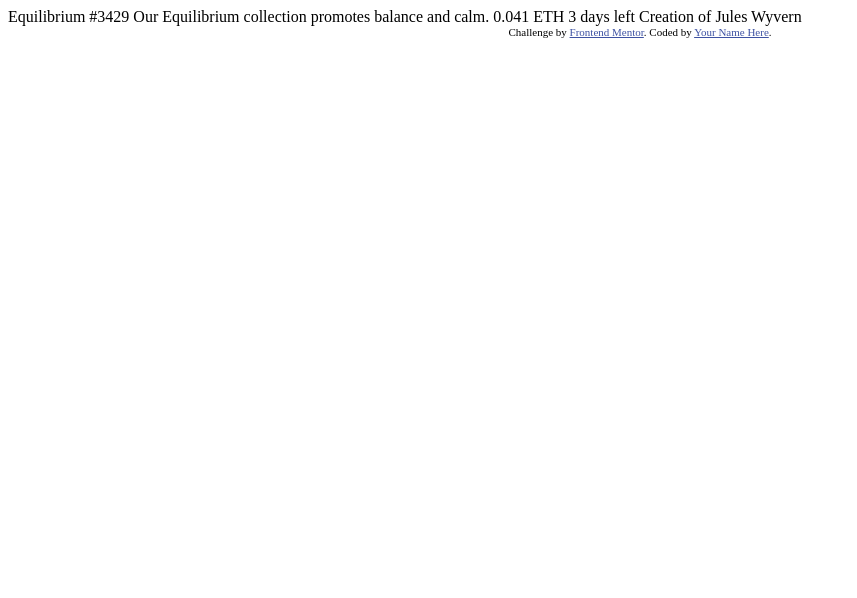
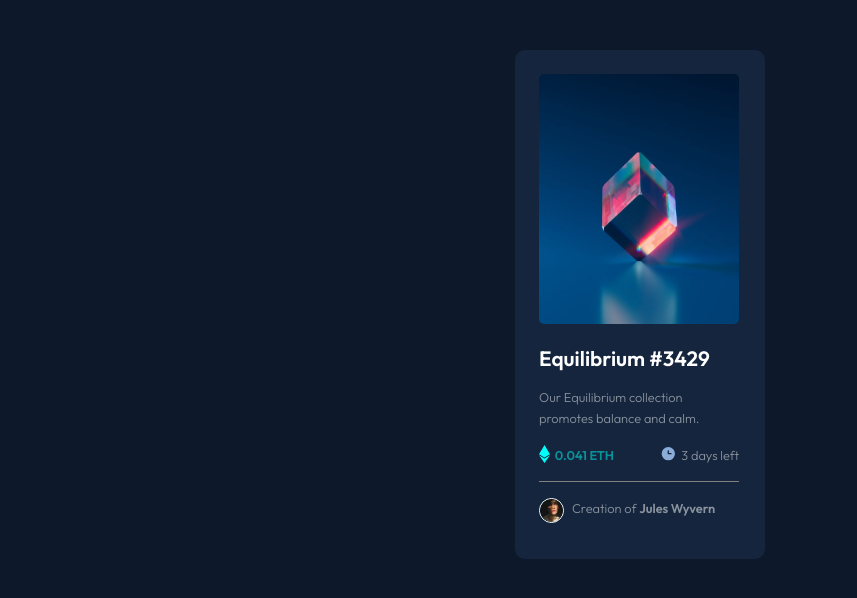
Before and after one commit to gusyoldi/card-component, a plain HTML site: page index.html in a window 1280 px wide. Shown: the whole page, without its empty margins (0-857 px from the left). Drawn offline with Linux system fonts and the light colour scheme.

Commit message:
Challenge completo

```diff
--- a/index.html
+++ b/index.html
@@ -1,33 +1,67 @@
 <!DOCTYPE html>
 <html lang="en">
   <head>
-  <meta charset="UTF-8">
-  <meta name="viewport" content="width=device-width, initial-scale=1.0"> <!-- displays site properly based on user's device -->
+    <meta charset="UTF-8" />
+    <meta name="viewport" content="width=device-width, initial-scale=1.0" />
+    <!-- displays site properly based on user's device -->
 
-  <link rel="icon" type="image/png" sizes="32x32" href="./images/favicon-32x32.png">
+    <link
+      rel="icon"
+      type="image/png"
+      sizes="32x32"
+      href="./images/favicon-32x32.png"
+    />
+    <!-- FONTS -->
+    <link rel="preconnect" href="https://fonts.googleapis.com">
+    <link rel="preconnect" href="https://fonts.gstatic.com" crossorigin>
+    <link href="https://fonts.googleapis.com/css2?family=Outfit:wght@200;300;400;600&display=swap" rel="stylesheet">
 
+    <!-- FONTS -->
+    <link rel="stylesheet" href="style.css" />
     <title>Frontend Mentor | NFT preview card component</title>
-
-  <!-- Feel free to remove these styles or customise in your own stylesheet 👍 -->
-  <style>
-    .attribution { font-size: 11px; text-align: center; }
-    .attribution a { color: hsl(228, 45%, 44%); }
-  </style>
   </head>
   <body>
+    <main>
+      <div class="card-component">
+        <div class="card-body">
+          <img src="images/image-equilibrium.jpg" alt="image-equilibrium" />
 
-  Equilibrium #3429
 
-  Our Equilibrium collection promotes balance and calm.
+        <h1>Equilibrium #3429</h1>
+        <p>Our Equilibrium collection promotes balance and calm.</p>
+        <div class="etherum-clock">
+          <div class="etherum">
+          <svg width="11" height="18" xmlns="http://www.w3.org/2000/svg">
+            <path
+              d="M11 10.216 5.5 18 0 10.216l5.5 3.263 5.5-3.262ZM5.5 0l5.496 9.169L5.5 12.43 0 9.17 5.5 0Z"
+              fill="#00FFF8"
+            />
+          </svg>
+          <p>0.041 ETH</p>
+        </div>
+        <div class="clock">
+          <svg width="17" height="17" xmlns="http://www.w3.org/2000/svg">
+            <path
+              d="M8.305 2.007a6.667 6.667 0 1 0 0 13.334 6.667 6.667 0 0 0 0-13.334Zm2.667 7.334H8.305a.667.667 0 0 1-.667-.667V6.007a.667.667 0 0 1 1.334 0v2h2a.667.667 0 0 1 0 1.334Z"
+              fill="#8BACD9"
+            />
+          </svg>
+          <p>3 days left</p>
+        </div>
+      </div>
 
-  0.041 ETH
-  3 days left
-
-  Creation of Jules Wyvern
-
-  <div class="attribution">
-    Challenge by <a href="https://www.frontendmentor.io?ref=challenge" target="_blank">Frontend Mentor</a>.
-    Coded by <a href="#">Your Name Here</a>.
+          <div class="card-creator">
+            <img src="./images/image-avatar.png" alt="image-avatar" />
+            <p>Creation of <b>Jules Wyvern</b></p>
           </div>
+        </div>
+      </div>
+    </main>
   </body>
 </html>
+<!-- <div class="attribution">
+        Challenge by
+        <a href="https://www.frontendmentor.io?ref=challenge" target="_blank"
+          >Frontend Mentor</a
+        >. Coded by <a href="#">Your Name Here</a>.
+      </div> -->
--- /dev/null
+++ b/style.css
@@ -0,0 +1,94 @@
+:root {
+  --SoftBlue: hsl(215, 51%, 70%);
+  --Cyan: hsl(178, 100%, 50%);
+  --VeryDarkBlue1: hsl(217, 54%, 11%);
+  --VeryDarkBlue2: hsl(216, 50%, 16%);
+  --VeryDarkBlue3: hsl(215, 32%, 27%);
+  --White: hsl(0, 0%, 100%);
+  --Outfit-font: 'Outfit', sans-serif;;
+}
+
+*{
+  margin: 0;
+  padding: 0;
+  box-sizing: border-box;
+}
+
+body {
+  background-color: var(--VeryDarkBlue1);
+  font-size: 18px;
+  font-family: var(--Outfit-font);
+  color: var(--White);
+}
+
+.card-component{
+  background-color: var(--VeryDarkBlue2);
+  border-radius: 10px;
+  margin: 50px auto;
+  max-width: 250px;
+}
+p {
+  padding-bottom: 1rem;
+  font-size: 0.8rem;
+  font-weight: 300;
+  opacity: 0.5;
+  line-height: 1.3rem;
+}
+h1 {
+  padding: 1rem 0;
+  font-size: 1.3rem;
+  font-weight: 600;
+}
+
+.card-body {
+  max-width: 200px;
+  margin: 1.5rem;
+  padding: 1.5rem 0;
+
+}
+.card-body img {
+  width: 200px;
+  height: 250px;
+  border-radius: 5px;
+}
+
+.etherum-clock {
+  display: flex;
+  justify-content: space-between;
+}
+
+.etherum {
+  display: flex;
+  color: var(--Cyan);
+}
+.etherum p {
+  font-weight: 600;
+  padding-left: 0.3rem;
+}
+
+.clock {
+  display: flex;
+}
+
+.clock p {
+  padding-left: 0.3rem;
+}
+
+
+.card-creator{
+  display: flex;
+  border-top: solid 1px grey;
+  padding-top: 1rem;
+}
+
+.card-creator p{
+  padding-left: 0.5rem;
+}
+.card-creator img {
+  width: 25px;
+  height: 25px;
+  border: solid 1px var(--White);
+  border-radius: 25px;
+
+
+}
```
Also changed, not shown: 1 other file. Lines whose indentation alone changed are shown as unchanged.
